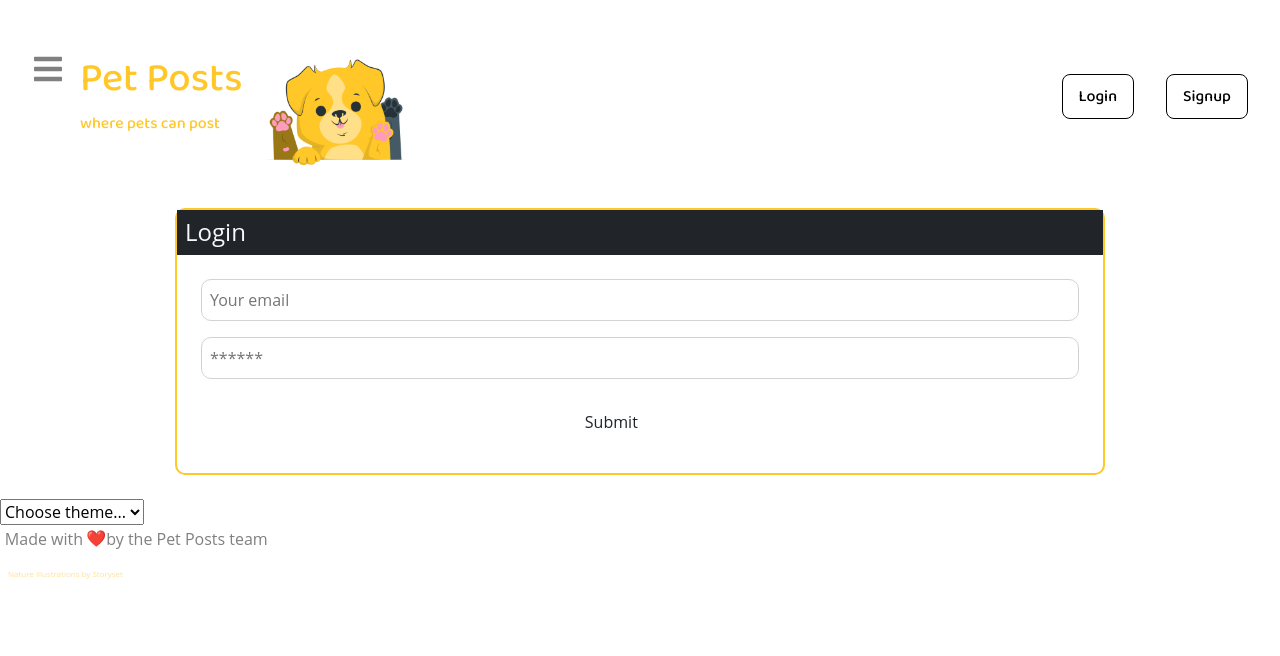
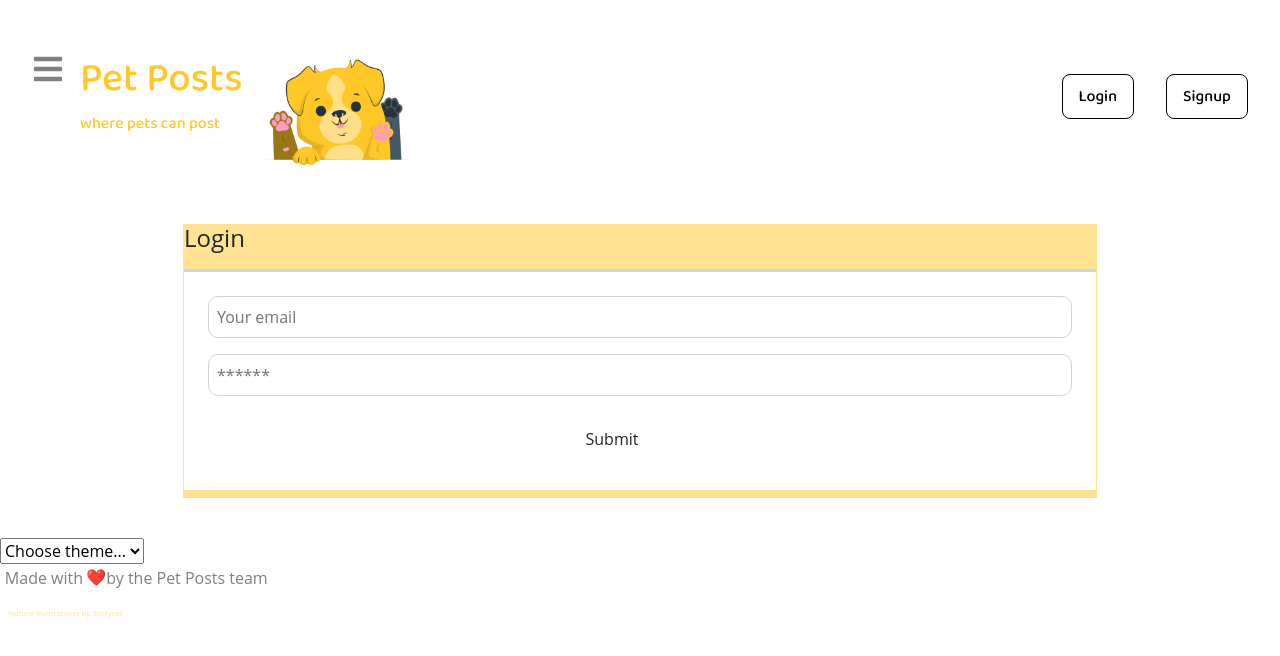
Before and after one commit to Project03Team04/Pet-Posts, a React (Create React App) app in the folder client/: page /login in a window 1280 px wide. Shown: the top 656 px of the page. Built offline with nearby package versions, Linux system fonts and the light colour scheme.

Commit message:
login form

```diff
--- a/client/src/pages/Login.js
+++ b/client/src/pages/Login.js
@@ -43,8 +43,8 @@ const Login = (props) => {
   return (
     <main className="flex-row justify-center mb-4">
       <div className="col-12 col-lg-10">
-        <div className="card-login">
-          <h4 className="card-header bg-dark text-light p-2">Login</h4>
+        <div className="post-form">
+          <h4 className="post-header">Login</h4>
           <div className="card-body">
             {data ? (
               <p>
```
